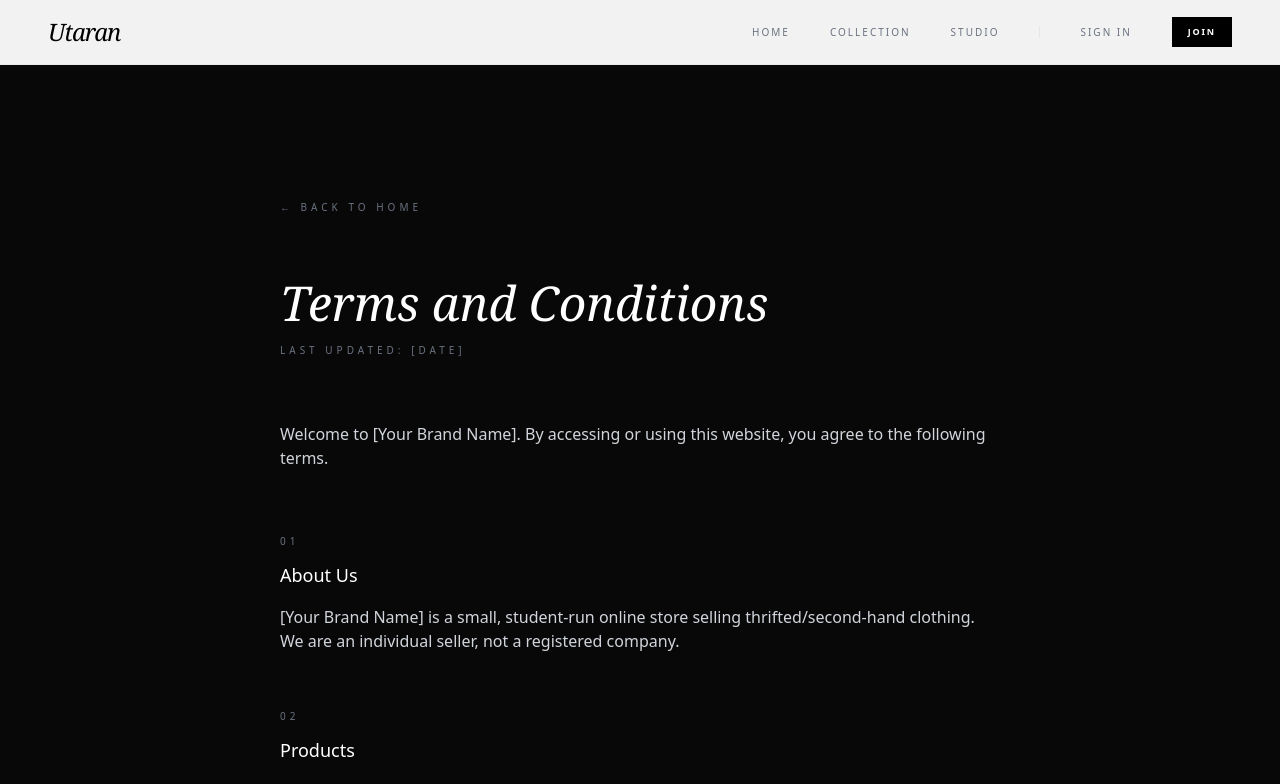
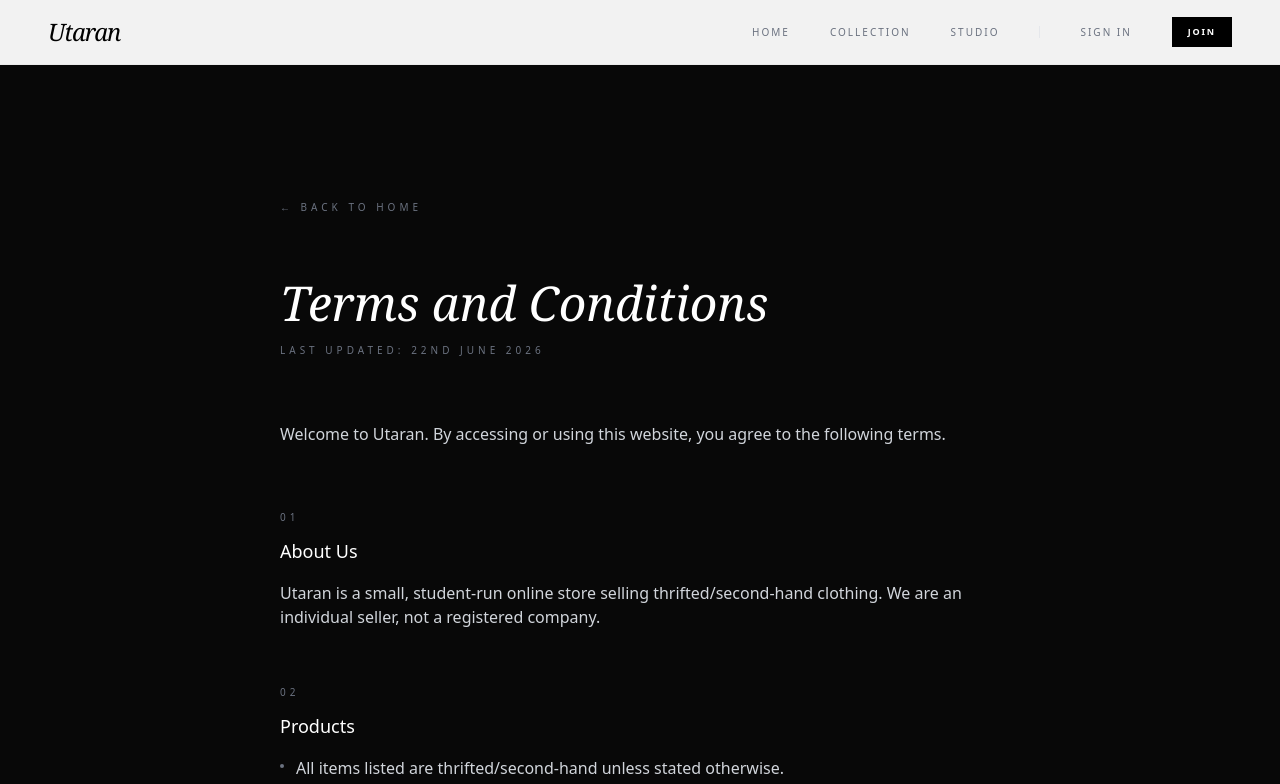
Before and after one commit to utarangems-coder/utaran.com, a React (Vite) app in the folder frontend/: page /terms-and-conditions in a window 1280 px wide. Shown: the top 784 px of the page. Built offline with nearby package versions, Linux system fonts and the light colour scheme; no server answers.

Commit message:
Update in legal pages

```diff
--- a/frontend/src/pages/Legal/DataPolicy.jsx
+++ b/frontend/src/pages/Legal/DataPolicy.jsx
@@ -22,11 +22,11 @@ export default function PrivacyPolicy() {
           Privacy Policy
         </h1>
 
-        <p className="text-sm text-gray-500 mb-16">Last updated: [Date]</p>
+        <p className="text-sm text-gray-500 mb-16">Last updated: 22nd June 2026 </p>
 
         {/* Intro */}
         <p className="text-sm md:text-base text-gray-300 leading-relaxed mb-16">
-          [Your Brand Name] ("we", "us") respects your
+          Utaran respects your
           privacy. This page explains what information we collect when you use
           our website and how we use it.
         </p>
--- a/frontend/src/pages/Legal/RefundPolicy.jsx
+++ b/frontend/src/pages/Legal/RefundPolicy.jsx
@@ -24,7 +24,7 @@ export default function RefundPolicy() {
 
         {/* Last updated */}
         <p className="text-[10px] tracking-[0.4em] uppercase text-gray-500 mb-16">
-          Last updated: [Date]
+          Last updated: 22nd June 2026
         </p>
 
         {/* Intro */}
--- a/frontend/src/pages/Legal/TermsAndConditions.jsx
+++ b/frontend/src/pages/Legal/TermsAndConditions.jsx
@@ -22,12 +22,12 @@ export default function TermsAndConditions() {
           Terms and Conditions
         </h1>
         <p className="text-[10px] tracking-[0.4em] uppercase text-gray-500 mb-16">
-          Last updated: [Date]
+          Last updated: 22nd June 2026
         </p>
 
         {/* Intro */}
         <p className="text-sm md:text-base text-gray-300 leading-relaxed mb-16">
-          Welcome to [Your Brand Name]. By accessing or using this website, you
+          Welcome to Utaran. By accessing or using this website, you
           agree to the following terms.
         </p>
 
@@ -40,7 +40,7 @@ export default function TermsAndConditions() {
             </p>
             <h2 className="text-white font-medium text-lg mb-4">About Us</h2>
             <p className="text-sm md:text-base text-gray-300 leading-relaxed">
-              [Your Brand Name] is a small, student-run online store selling
+              Utaran is a small, student-run online store selling
               thrifted/second-hand clothing. We are an individual seller, not a
               registered company.
             </p>
```
